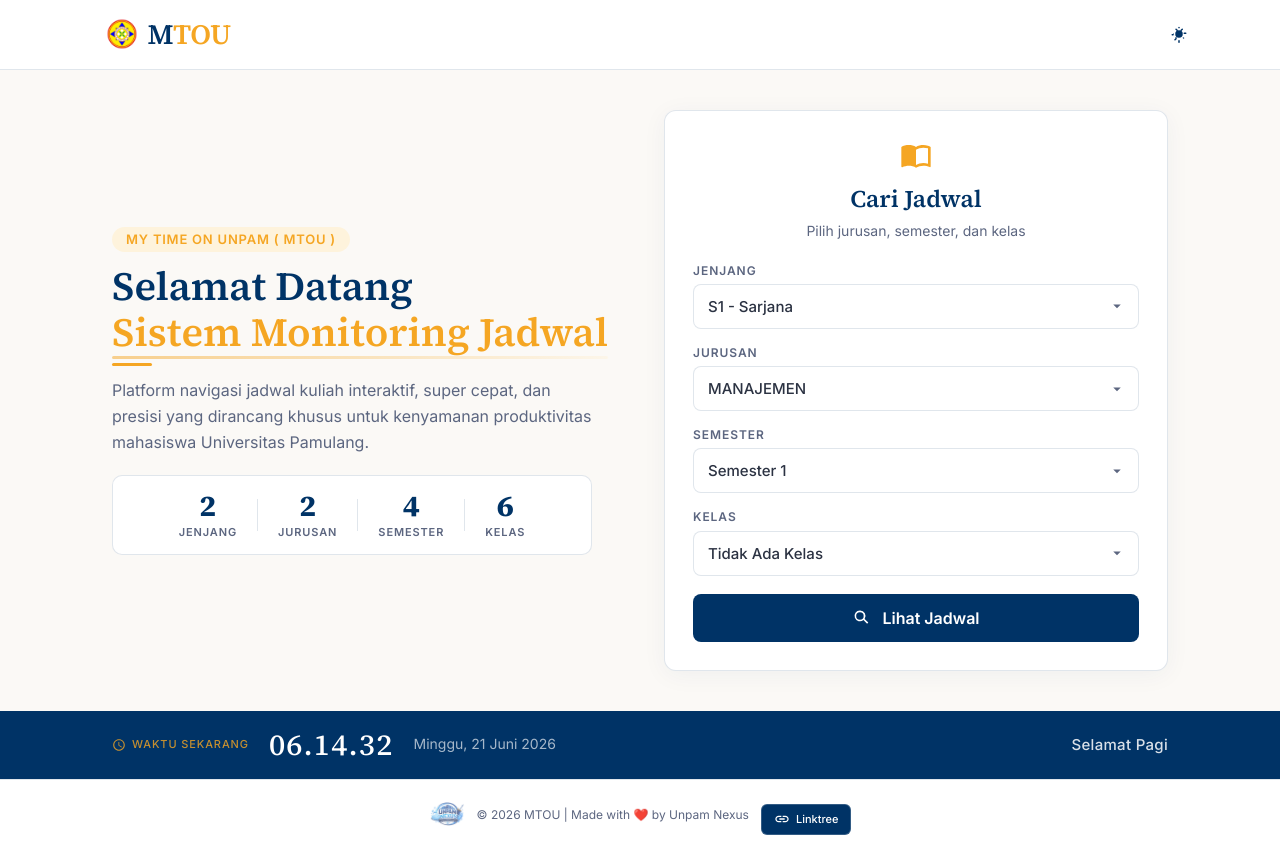
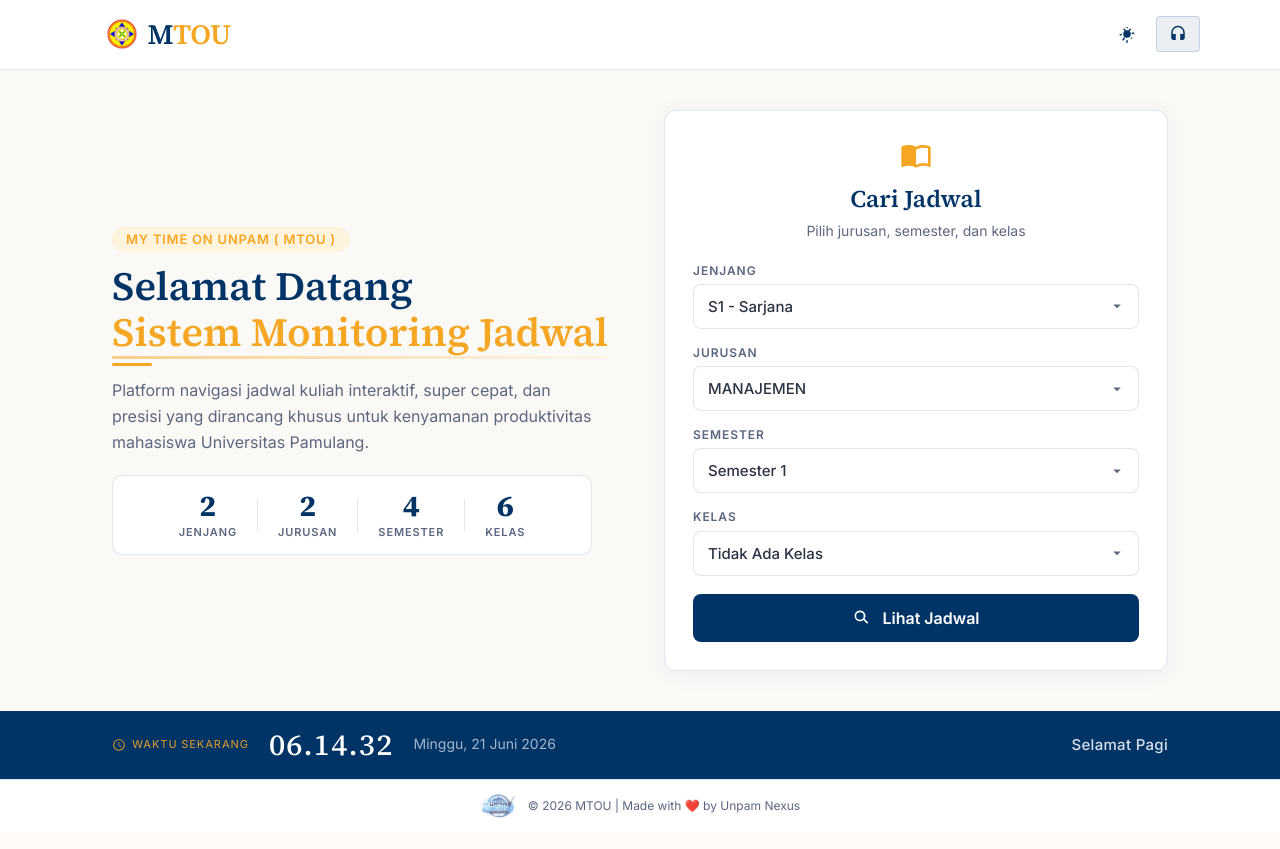
Before and after one commit to fdlannda/mytimeonunpam, a Flask app: page / in a window 1280 px wide. After the commit the page ends 818 px from the top, so only its background shows below. Run offline with Flask 3, Linux system fonts and the light colour scheme; data that the repository does not hold is empty.

Commit message:
update icon

```diff
--- a/static/style.css
+++ b/static/style.css
@@ -161,7 +161,7 @@ body {
     flex-shrink: 0;
 }
 
-.back-btn, .theme-btn {
+.back-btn, .theme-btn, .linktree-btn {
     background: transparent;
     border: none;
     color: var(--navy);
@@ -180,12 +180,32 @@ body {
     white-space: nowrap;
 }
 
-.back-btn:hover, .theme-btn:hover {
+.linktree-btn {
+    color: var(--navy);
+    background: rgba(0, 51, 102, 0.08);
+    border: 1px solid rgba(0, 51, 102, 0.15);
+    font-weight: 500;
+}
+
+.cs-badge {
+    font-weight: 700;
+    font-size: 12px;
+    letter-spacing: 0.05em;
+}
+
+.back-btn:hover, .theme-btn:hover, .linktree-btn:hover {
     background: var(--navy-surface);
 }
 
+.linktree-btn:hover {
+    background: rgba(0, 51, 102, 0.15);
+    color: var(--navy);
+    border-color: rgba(0, 51, 102, 0.25);
+}
+
 .back-btn .icon-inline,
-.theme-btn .icon-inline {
+.theme-btn .icon-inline,
+.linktree-btn .icon-inline {
     width: 18px;
     height: 18px;
     fill: currentColor;
--- a/templates/home.html
+++ b/templates/home.html
@@ -64,15 +64,29 @@
 
             </div>
 
-            <button class="theme-btn" onclick="toggleTheme()" aria-label="Toggle Dark Mode">
+            <div class="header-actions">
 
-                <svg class="icon-inline" viewBox="0 0 24 24" width="20" height="20" id="theme-icon">
+                <button class="theme-btn" onclick="toggleTheme()" aria-label="Toggle Dark Mode">
 
-                    <path d="M12 7a5 5 0 1 0 0 10 5 5 0 0 0 0-10zm0-5a1 1 0 0 0 1 1v2a1 1 0 0 0-2 0V3a1 1 0 0 0 1-1zm0 18a1 1 0 0 0-1 1v2a1 1 0 0 0 2 0v-2a1 1 0 0 0-1-1zm10-9a1 1 0 0 0-1-1h-2a1 1 0 0 0 0 2h2a1 1 0 0 0 1-1zM5 11a1 1 0 0 0-1 1H3a1 1 0 0 0 0 2h1a1 1 0 0 0 1-1zm12.071-6.071a1 1 0 0 0-1.414 0l-1.414 1.414a1 1 0 0 0 1.414 1.414l1.414-1.414a1 1 0 0 0 0-1.414zM8.757 16.243a1 1 0 0 0-1.414 1.414l-1.414 1.414a1 1 0 0 0 1.414 1.414l1.414-1.414a1 1 0 0 0 0-1.414zm10.314 0a1 1 0 0 0 0 1.414l-1.414 1.414a1 1 0 0 0-1.414-1.414l1.414-1.414a1 1 0 0 0 1.414 0zM8.757 7.757a1 1 0 0 0 1.414-1.414L8.757 4.929a1 1 0 0 0-1.414 1.414l1.414 1.414z" />
+                    <svg class="icon-inline" viewBox="0 0 24 24" width="20" height="20" id="theme-icon">
 
-                </svg>
+                        <path d="M12 7a5 5 0 1 0 0 10 5 5 0 0 0 0-10zm0-5a1 1 0 0 0 1 1v2a1 1 0 0 0-2 0V3a1 1 0 0 0 1-1zm0 18a1 1 0 0 0-1 1v2a1 1 0 0 0 2 0v-2a1 1 0 0 0-1-1zm10-9a1 1 0 0 0-1-1h-2a1 1 0 0 0 0 2h2a1 1 0 0 0 1-1zM5 11a1 1 0 0 0-1 1H3a1 1 0 0 0 0 2h1a1 1 0 0 0 1-1zm12.071-6.071a1 1 0 0 0-1.414 0l-1.414 1.414a1 1 0 0 0 1.414 1.414l1.414-1.414a1 1 0 0 0 0-1.414zM8.757 16.243a1 1 0 0 0-1.414 1.414l-1.414 1.414a1 1 0 0 0 1.414 1.414l1.414-1.414a1 1 0 0 0 0-1.414zm10.314 0a1 1 0 0 0 0 1.414l-1.414 1.414a1 1 0 0 0-1.414-1.414l1.414-1.414a1 1 0 0 0 1.414 0zM8.757 7.757a1 1 0 0 0 1.414-1.414L8.757 4.929a1 1 0 0 0-1.414 1.414l1.414 1.414z" />
 
-            </button>
+                    </svg>
+
+                </button>
+
+                <a href="https://linktr.ee/mytimeonunpam" class="linktree-btn" target="_blank" rel="noopener noreferrer" aria-label="Linktree">
+
+                    <svg class="icon-inline" viewBox="0 0 24 24" width="20" height="20">
+
+                        <path d="M12 1a9 9 0 0 0-9 9v7c0 1.66 1.34 3 3 3h3v-8H5v-2c0-3.87 3.13-7 7-7s7 3.13 7 7v2h-4v8h3c1.66 0 3-1.34 3-3v-7a9 9 0 0 0-9-9z"/>
+
+                    </svg>
+
+                </a>
+
+            </div>
 
         </div>
 
@@ -338,18 +352,6 @@
 
                 <p>&copy; 2026 MTOU | Made with ❤️ by Unpam Nexus</p>
 
-                <a href="https://linktr.ee/mytimeonunpam" class="whatsapp-btn" target="_blank" rel="noopener noreferrer">
-
-                    <svg class="whatsapp-icon" viewBox="0 0 24 24" width="20" height="20">
-
-                        <path d="M3.9 12c0-1.71 1.39-3.1 3.1-3.1h4V7H7c-2.76 0-5 2.24-5 5s2.24 5 5 5h4v-1.9H7c-1.71 0-3.1-1.39-3.1-3.1zM8 13h8v-2H8v2zm9-6h-4v1.9h4c1.71 0 3.1 1.39 3.1 3.1s-1.39 3.1-3.1 3.1h-4V17h4c2.76 0 5-2.24 5-5s-2.24-5-5-5z"/>
-
-                    </svg>
-
-                    <span>Linktree</span>
-
-                </a>
-
             </div>
 
         </div>
```
Also changed, not shown: templates/schedule.html (+9 -10 lines).
